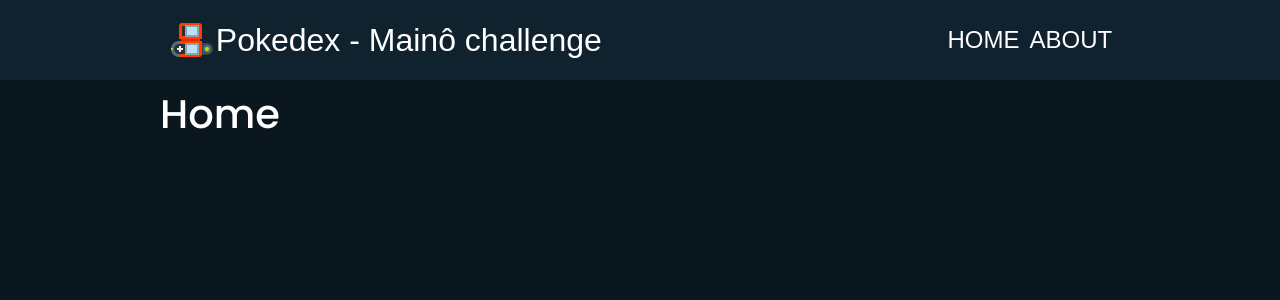
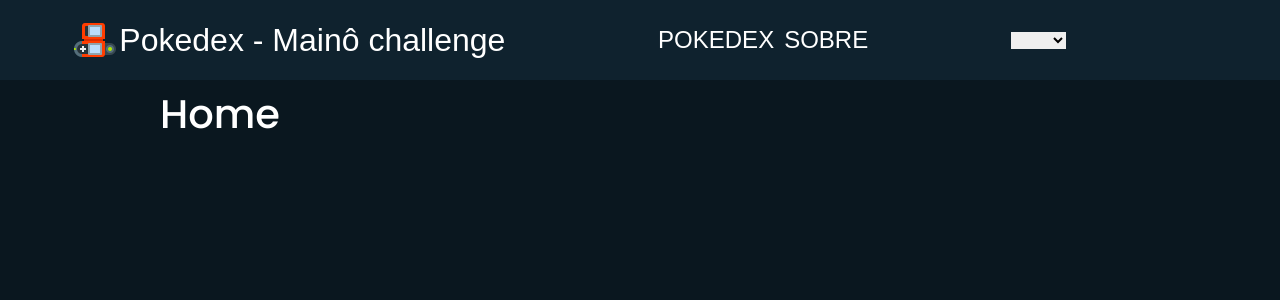
Before and after one commit to rafaelsoeiro/desafio_maino_pokedex, a Vue app: page / in a window 1280 px wide. Shown: the top 300 px of the page. Built offline with nearby package versions, Linux system fonts and the light colour scheme; a web font is replaced by a local one.

Commit message:
sparkles: feat: add component for select language on Header component

```diff
--- a/src/components/Header.vue
+++ b/src/components/Header.vue
@@ -4,18 +4,18 @@
       <img class="logo" src=".././assets/pokedex-logo.png" alt="">
       <span>Pokedex - Mainô challenge</span>
     </router-link>
-    <!-- <slot></slot> -->
+    <slot></slot>
     <nav>
-      <router-link to="/">Home</router-link>
-      <router-link to="/about">About</router-link>
+      <router-link to="/">Pokedex</router-link>
+      <router-link to="/about">Sobre</router-link>
     </nav>
+    <SelectIdioma/>
   </header>
 </template>
 
-<script>
-  export default{
-    name:'Header'
-  }
+<script setup>
+import { RouterLink } from 'vue-router';
+import SelectIdioma from '@/components/SelectIdioma.vue'
 </script>
 
 <style scoped>
@@ -49,8 +49,4 @@
     font-size: 1.5rem;
     margin-left: 10px;
   }
-  nav a:hover{
-    font-size: 1.55rem;
-
-  }
 </style>
```
